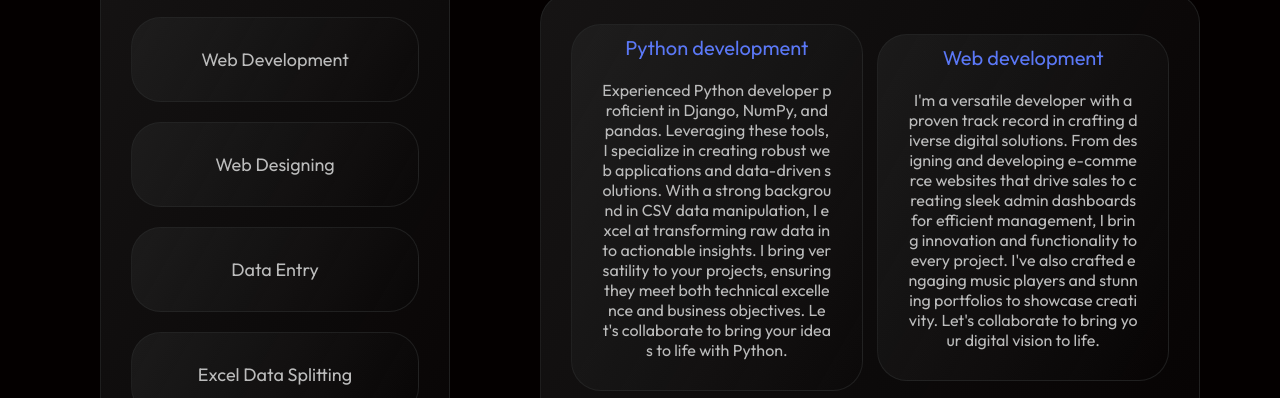
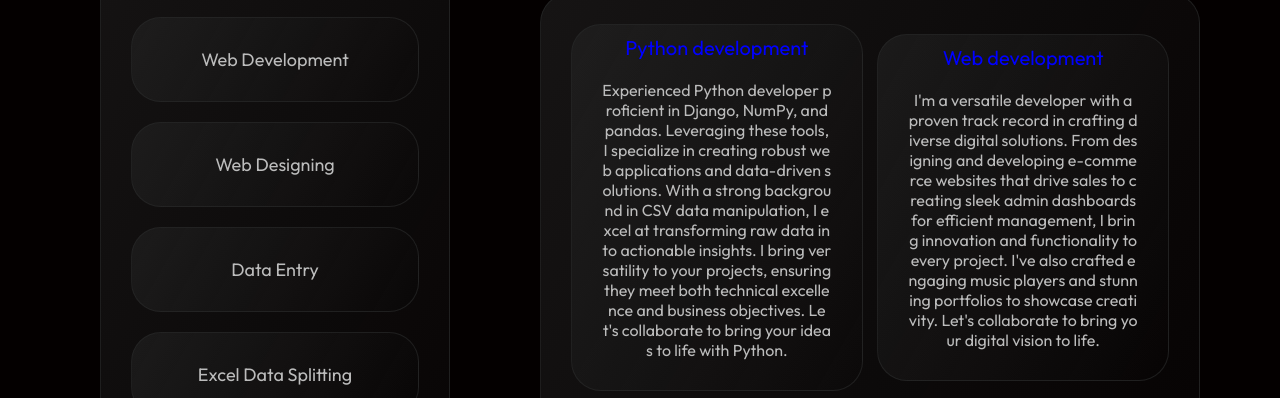
Before and after one commit to ankurjaiswalofficial/my_personal_portfolio, a plain HTML site: page services.html in a window 1280 px wide. Shown: the part 239-637 px from the top of the page. Drawn offline with Linux system fonts and the light colour scheme.

Commit message:
color manipulation

```diff
--- a/static/css/credentials.scss
+++ b/static/css/credentials.scss
@@ -79,7 +79,7 @@ main {
                         width: 100%;
                     }
                     .light {
-                        color: #5b78f6;
+                        color: var(--advantage-color);
                     }
                     .description {
                         padding: 20px;
--- a/static/css/services.scss
+++ b/static/css/services.scss
@@ -95,7 +95,7 @@ main {
                         width: 100%;
                     }
                     .light {
-                        color: #5b78f6;
+                        color: var(--advantage-color);
                     }
                     .description {
                         padding: 20px;
```
Also changed, not shown: static/css/credentials.css, static/css/services.css, 2 other files.
